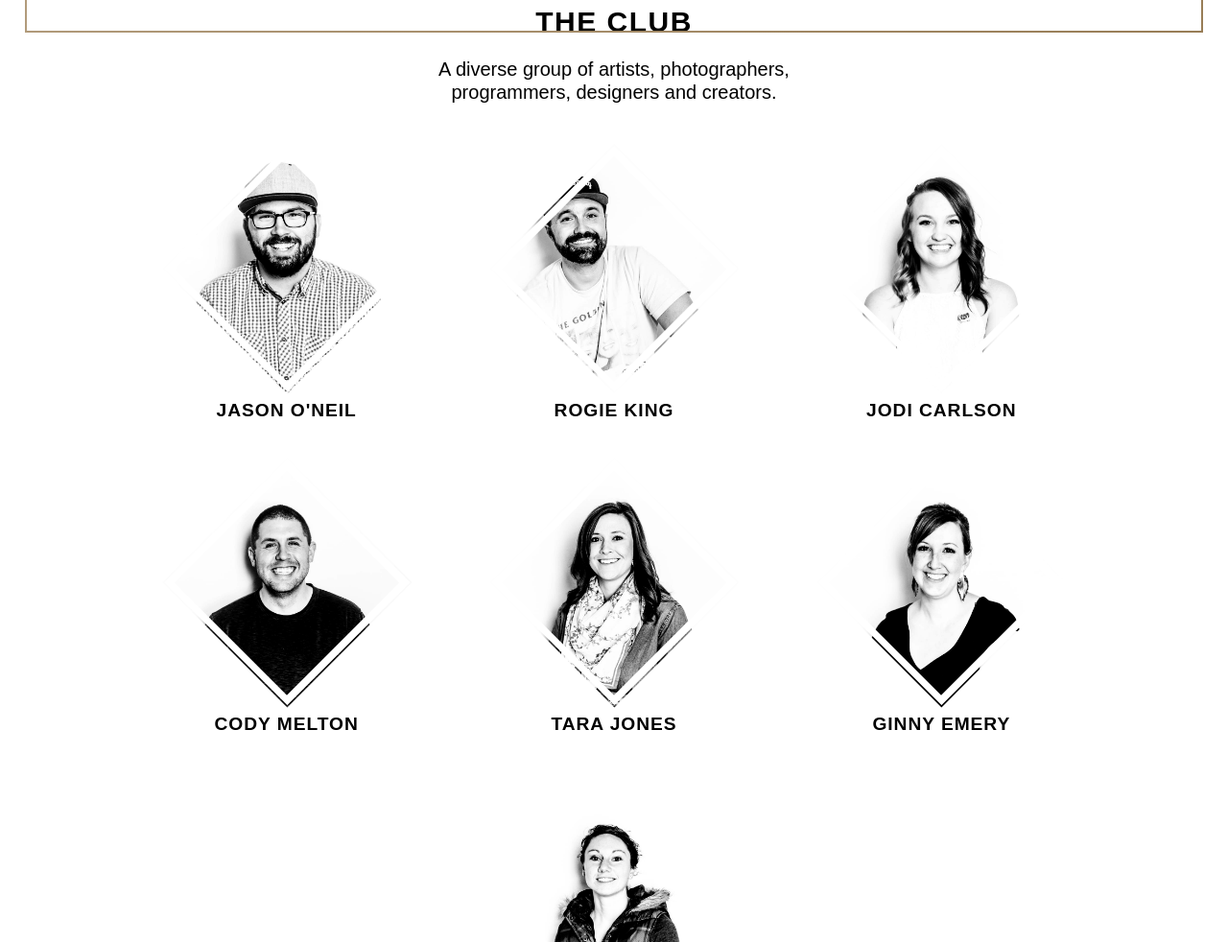
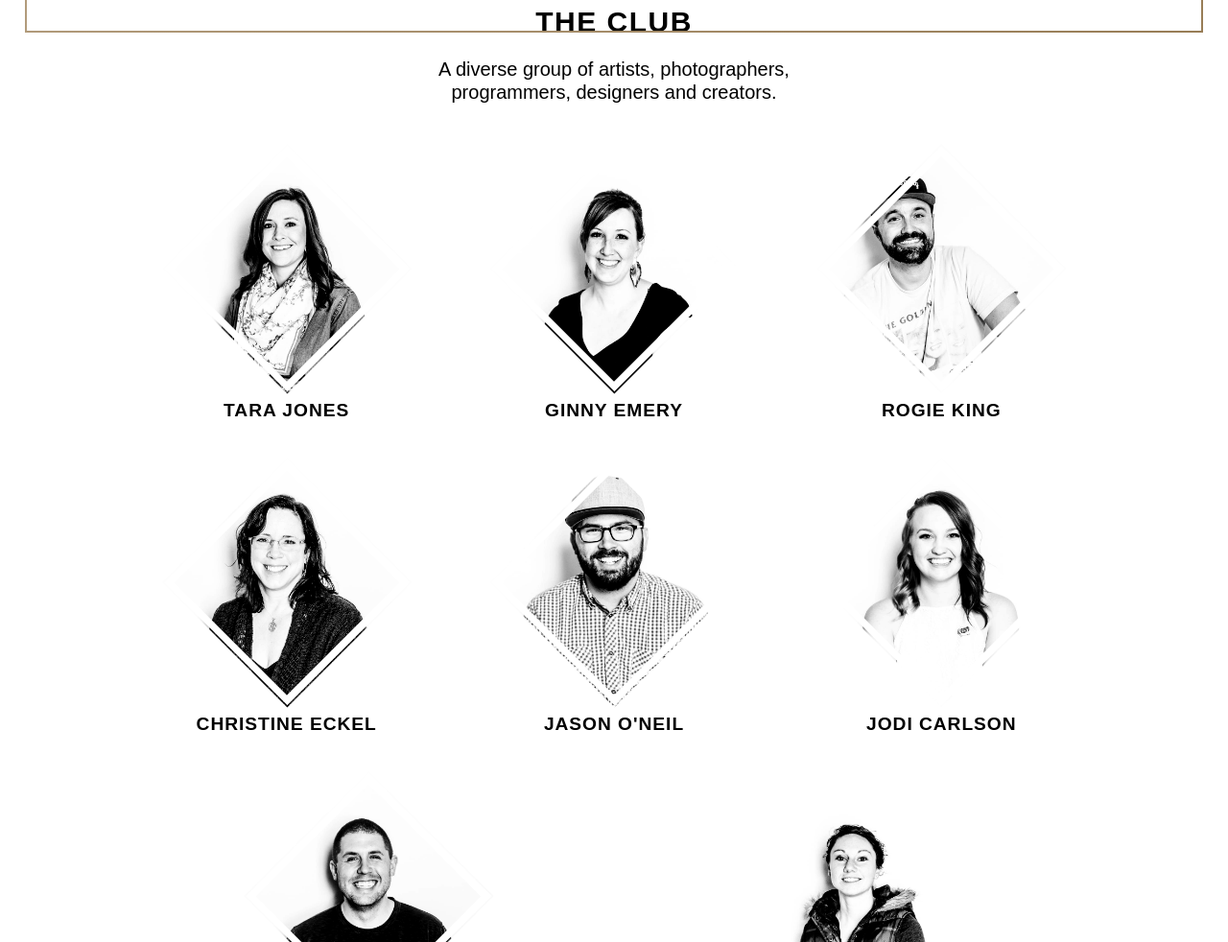
Before and after one commit to thesidecar/thesidecar, a plain HTML site: page index.html in a window 1280 px wide. Shown: the part 740-1722 px from the top of the page at 96% size. Drawn offline with nearby package versions, Linux system fonts and the light colour scheme.

Commit message:
adding christine + random magic

```diff
--- a/index.html
+++ b/index.html
@@ -192,6 +192,22 @@
       <li>
         <figure>
           <div class="images">
+            <img alt="Christine Eckel" src="assets/images/christine.jpg">
+            <img alt="Christine Eckel" class="over" src="assets/images/christine-2.jpg">
+          </div>
+          <h3>Christine Eckel</h3>
+          <figcaption>
+            <div>
+              <p>Doctor, Dogs and resident keeper of the Zen</p>
+              <p>
+              </p>
+            </div>
+          </figcaption>
+        </figure>
+      </li>
+      <li>
+        <figure>
+          <div class="images">
             <img alt="Ginny Emery" src="assets/images/ginny.jpg">
             <img alt="Ginny Emery" class="over" src="assets/images/ginny-2.jpg">
           </div>
@@ -230,8 +246,18 @@
           </figcaption>
         </figure>
       </li>
-
     </ul>
+    <script>
+      function randomizeNodes(nodes){
+        for(var i=0;i<nodes.length*2;++i){
+          var rndNode = Math.floor(Math.random()*nodes.length);
+          if(rndNode != i){
+            nodes[i%nodes.length].parentNode.insertBefore(nodes[rndNode],nodes[i%nodes.length]);
+          }
+        }
+      }
+      randomizeNodes(document.querySelectorAll('.club>li'));
+    </script>
   </section>
 
   <div class="hr"></div>
```
Also changed, not shown: The Sidecar/index.html (+27 -1 lines), The Sidecar/assets/images/christine-2.jpg (added), The Sidecar/assets/images/christine.jpg (added), assets/images/christine-2.jpg (added), assets/images/christine.jpg (added).
